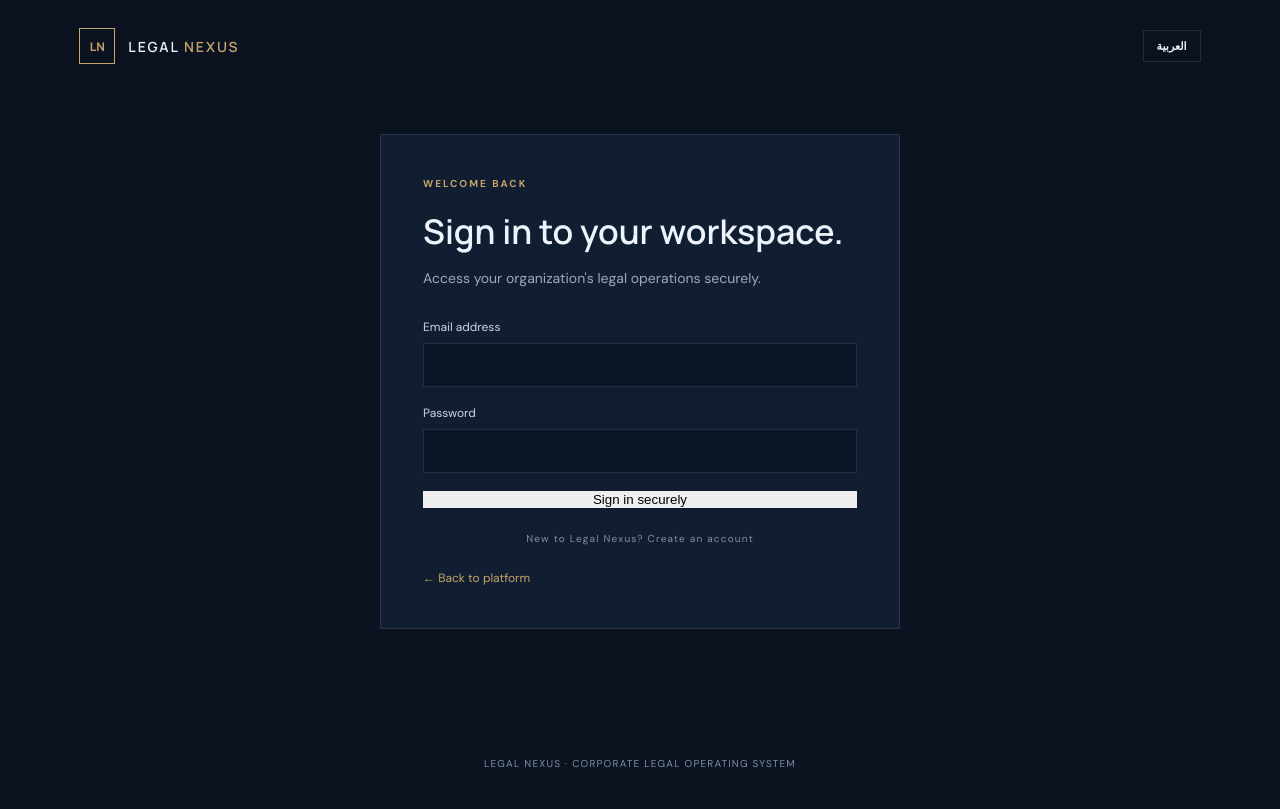
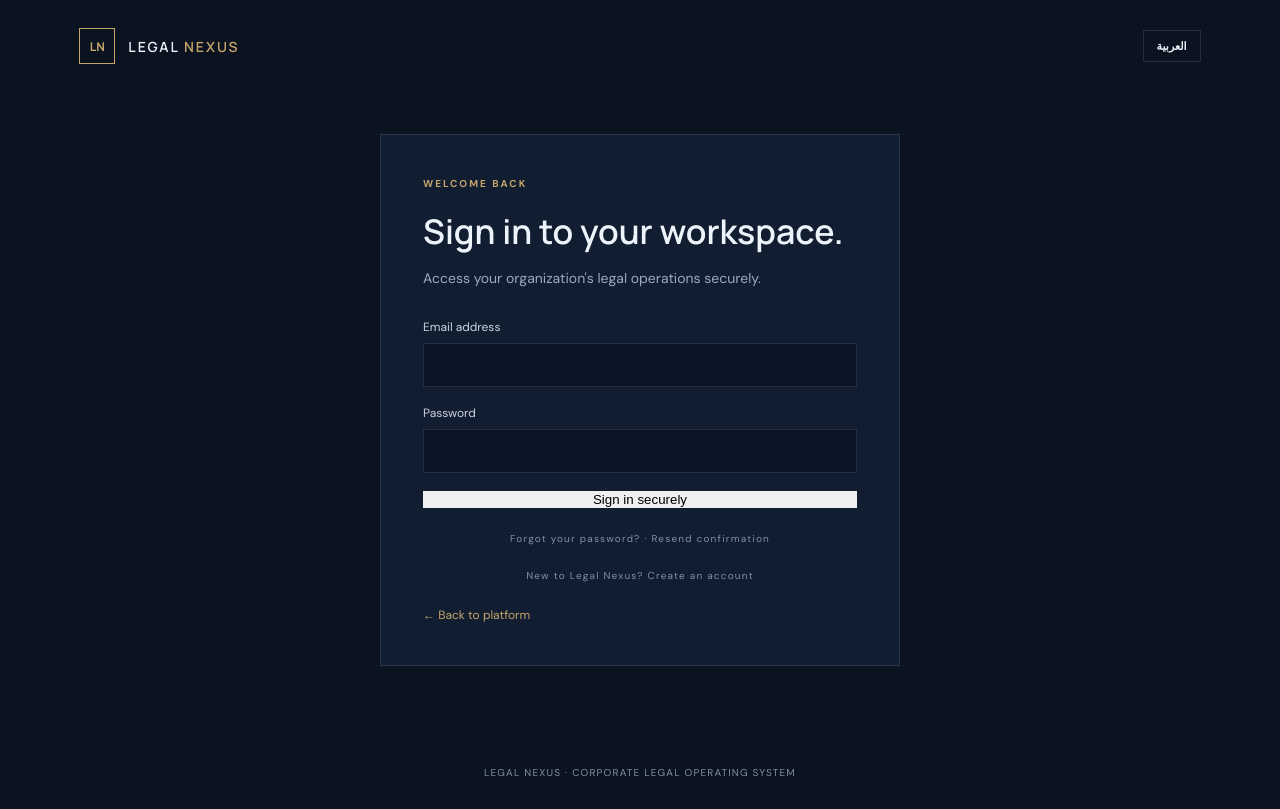
Before and after one commit to minamishelshaker-dev/legal-nexus, a Next.js app in the folder src/src/: page /login in a window 1280 px wide. Built offline with nearby package versions, Linux system fonts and the light colour scheme; no server answers.

Commit message:
Add account recovery links to bilingual sign-in page

```diff
--- a/src/src/src/app/login/page.tsx
+++ b/src/src/src/app/login/page.tsx
@@ -32,6 +32,7 @@ export default async function LoginPage({ searchParams }: LoginPageProps) {
         <p>{ar ? "ادخل إلى عمليات مؤسستك القانونية بأمان." : "Access your organization's legal operations securely."}</p>
         {authError && <p className="auth-error" role="alert">{authError}</p>}
         <AuthForm mode="login" lang={lang} />
+        <div className="auth-switch"><Link href="/forgot-password">{ar ? "هل نسيت كلمة المرور؟" : "Forgot your password?"}</Link><span> · </span><Link href="/resend-confirmation">{ar ? "إعادة إرسال التأكيد" : "Resend confirmation"}</Link></div>
         <div className="auth-switch">{ar ? "ليس لديك حساب؟ " : "New to Legal Nexus? "}<Link href="/signup">{ar ? "أنشئ حساباً" : "Create an account"}</Link></div>
         <Link className="auth-home" href="/">{ar ? "العودة إلى المنصة ←" : "← Back to platform"}</Link>
       </section>
```
